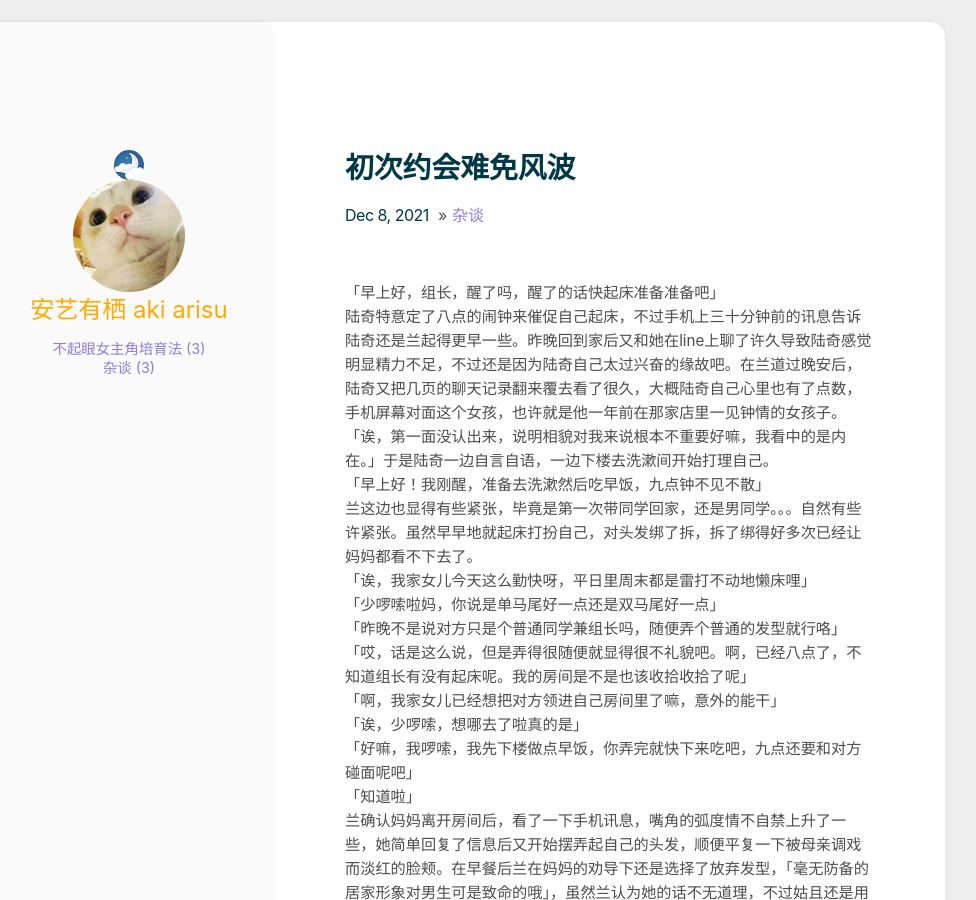
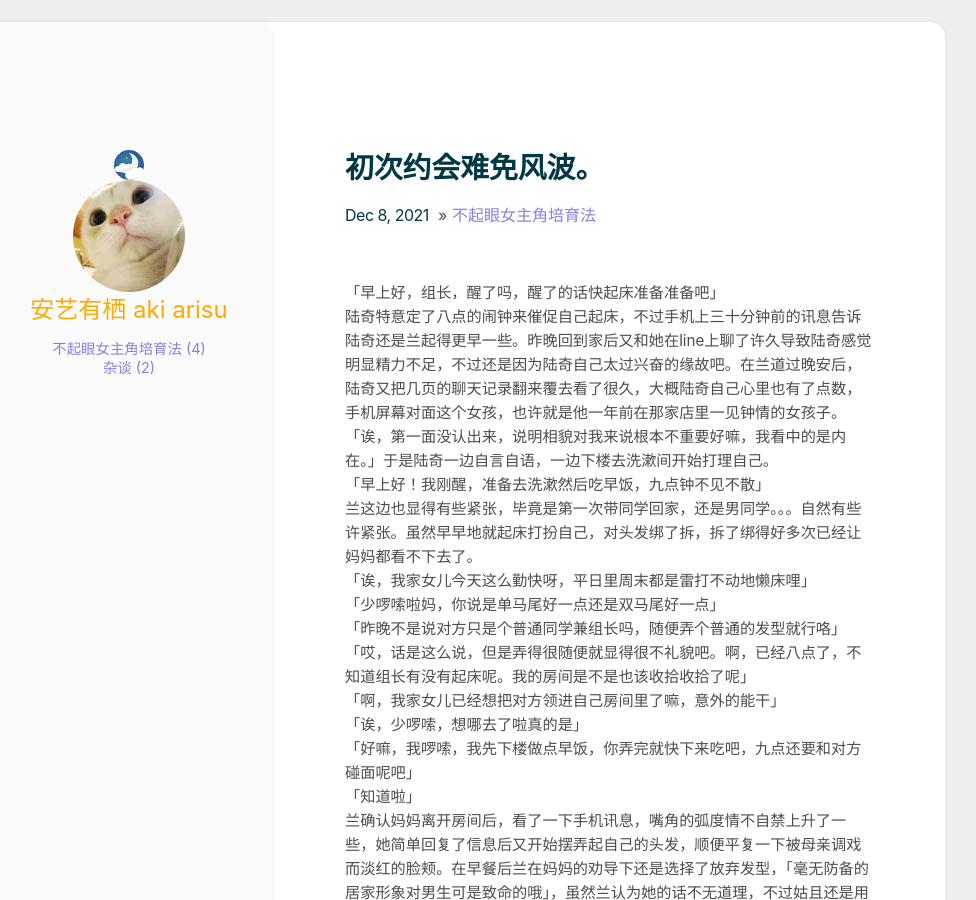
Before and after one commit to latalealice/latalealice.github.io, a Jekyll site: the page built from _posts/2021-12-8-初次约会难免风波.md, in a window 1280 px wide and 900 px high. Shown: the whole window, without its empty margins (175-1151 px from the left). Built offline with Jekyll 4.4.1, drawn with Linux system fonts in a browser that asks for light colours.

Commit message:
Update 2021-12-8-初次约会难免风波.md

```diff
--- a/_posts/2021-12-8-初次约会难免风波.md
+++ b/_posts/2021-12-8-初次约会难免风波.md
@@ -1,7 +1,7 @@
 ---
 layout: post
-category: 杂谈
-title: 初次约会难免风波
+category: 不起眼女主角培育法
+title: 初次约会难免风波。
 ---
 「早上好，组长，醒了吗，醒了的话快起床准备准备吧」
 陆奇特意定了八点的闹钟来催促自己起床，不过手机上三十分钟前的讯息告诉陆奇还是兰起得更早一些。昨晚回到家后又和她在line上聊了许久导致陆奇感觉明显精力不足，不过还是因为陆奇自己太过兴奋的缘故吧。在兰道过晚安后，陆奇又把几页的聊天记录翻来覆去看了很久，大概陆奇自己心里也有了点数，手机屏幕对面这个女孩，也许就是他一年前在那家店里一见钟情的女孩子。「诶，第一面没认出来，说明相貌对我来说根本不重要好嘛，我看中的是内在。」于是陆奇一边自言自语，一边下楼去洗漱间开始打理自己。
```
